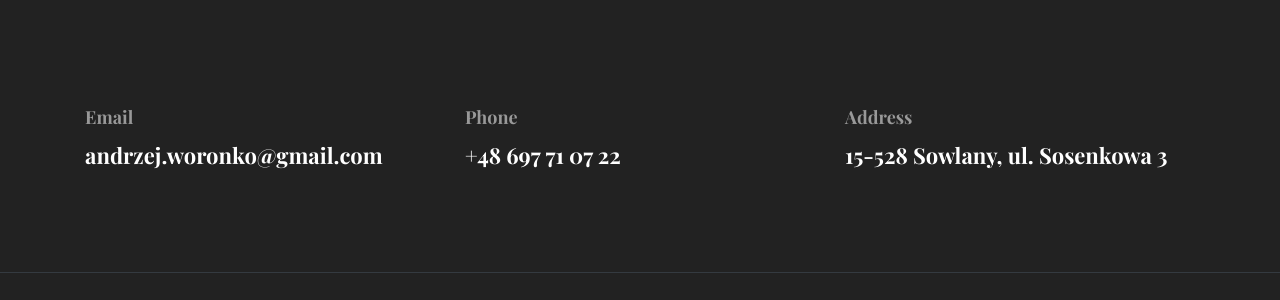
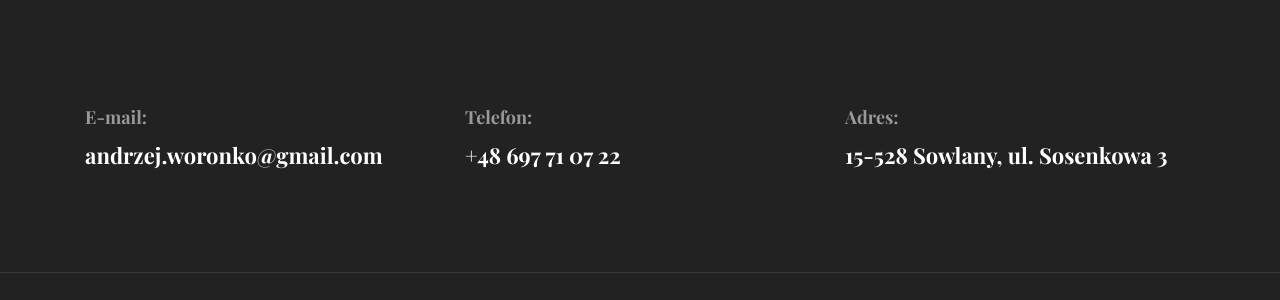
Before and after one commit to AndrzejWoronko/AWSoftware, a Jekyll site: the page built from index.html, in a window 1280 px wide and 900 px high, scrolled down 6581 px. Shown: the part 488-788 px from the top of the window. Built offline with Jekyll 4.4.1, drawn with Linux system fonts in a browser that asks for light colours.

Commit message:
Zmiana konfiguracji

```diff
--- a/_data/settings.yml
+++ b/_data/settings.yml
@@ -5,9 +5,16 @@ title: AWSoftware
 logo:
 author: Andrzej Woronko
 description: AWSoftware Andrzej Woronko
+
+email-label: 'E-mail:'
 email: andrzej.woronko@gmail.com
+
+phone-label: 'Telefon:'
 phone: +48 697 71 07 22
+
+address-label: 'Adres:'
 address: 15-528 Sowlany, ul. Sosenkowa 3
+
 copyright: Copyright &copy; 2021 AWSoftware
 
 menu:
--- a/_includes/footer.html
+++ b/_includes/footer.html
@@ -4,15 +4,15 @@
     <div class="container">
       <div class="row">
         <div class="col-md-4">
-          <h5 class="text-light">Email</h5>
+          <h5 class="text-light">{{ site.data.settings.email-label }}</h5>
           <p class="text-white paragraph-lg font-secondary">{{ site.data.settings.email }}</p>
         </div>
         <div class="col-md-4">
-          <h5 class="text-light">Phone</h5>
+          <h5 class="text-light">{{ site.data.settings.phone-label }}</h5>
           <p class="text-white paragraph-lg font-secondary">{{ site.data.settings.phone }}</p>
         </div>
         <div class="col-md-4">
-          <h5 class="text-light">Address</h5>
+          <h5 class="text-light">{{ site.data.settings.address-label }}</h5>
           <p class="text-white paragraph-lg font-secondary">{{ site.data.settings.address }}</p>
         </div>
       </div>
```
